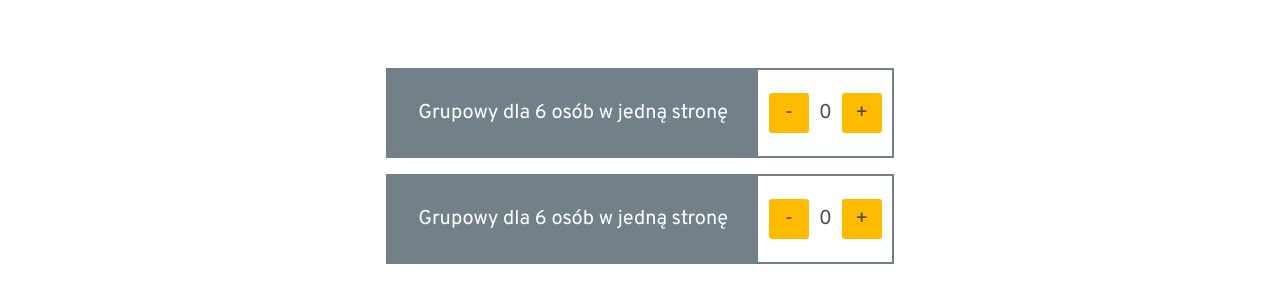
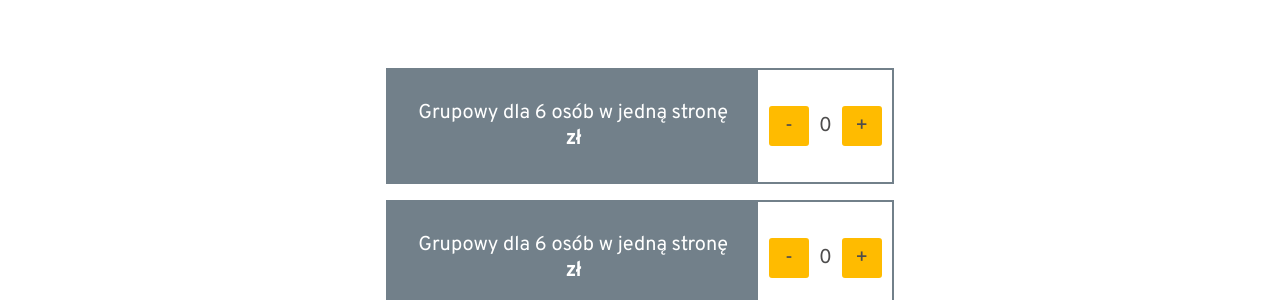
Before and after one commit to agnzur/ropeway-tickets, a React (Create React App) app: page /booking in a window 1280 px wide. Shown: the part 652-952 px from the top of the page. Built offline with nearby package versions, Linux system fonts and the light colour scheme.

Commit message:
ticket price holder added

```diff
--- a/src/components /booking/TicketsGrid.js
+++ b/src/components /booking/TicketsGrid.js
@@ -2,14 +2,20 @@ export const TicketsGrid = () => {
   return (
     <div className="tickets-container">
       <div className="ticket-widget">
-        <div className="ticket-type">Grupowy dla 6 osób w jedną stronę</div>
+        <div className="ticket-type">
+          Grupowy dla 6 osób w jedną stronę
+          <div className="ticket-price"> zł</div>
+        </div>
         <div className="add-button-container">
           <button className="descrease-button add-button">-</button>0
           <button className="increase-button add-button">+</button>
         </div>
       </div>
       <div className="ticket-widget">
-        <div className="ticket-type">Grupowy dla 6 osób w jedną stronę</div>
+        <div className="ticket-type">
+          Grupowy dla 6 osób w jedną stronę
+          <div className="ticket-price"> zł</div>
+        </div>
         <div className="add-button-container">
           <button className="descrease-button add-button">-</button>0
           <button className="increase-button add-button">+</button>
--- a/src/components /booking/booking.css
+++ b/src/components /booking/booking.css
@@ -80,3 +80,9 @@
   border: 2px solid #ffbb00;
   border-radius: 3px;
 }
+
+.ticket-price {
+  text-align: center;
+  color: white;
+  font-weight: bold;
+}
```
